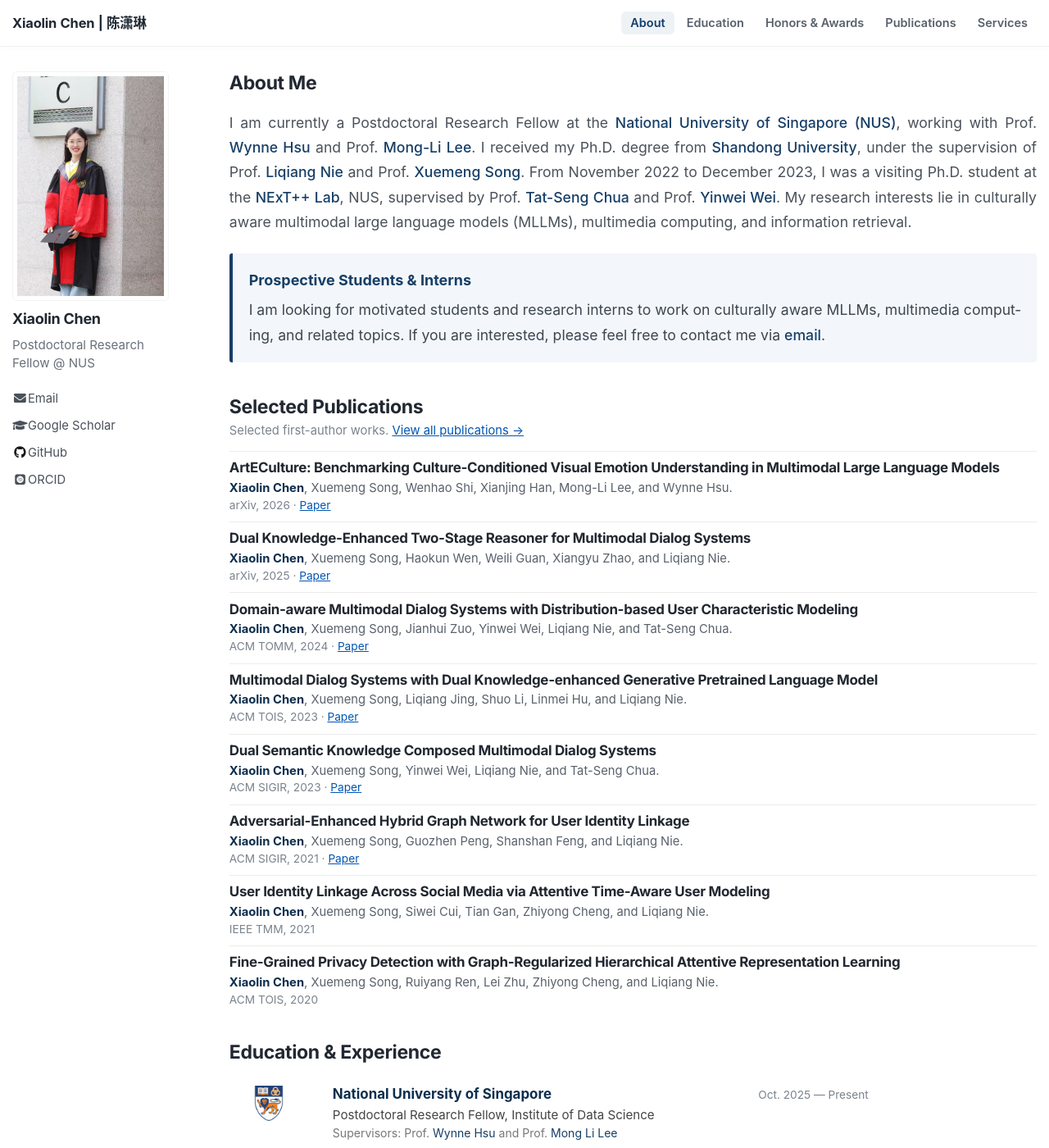
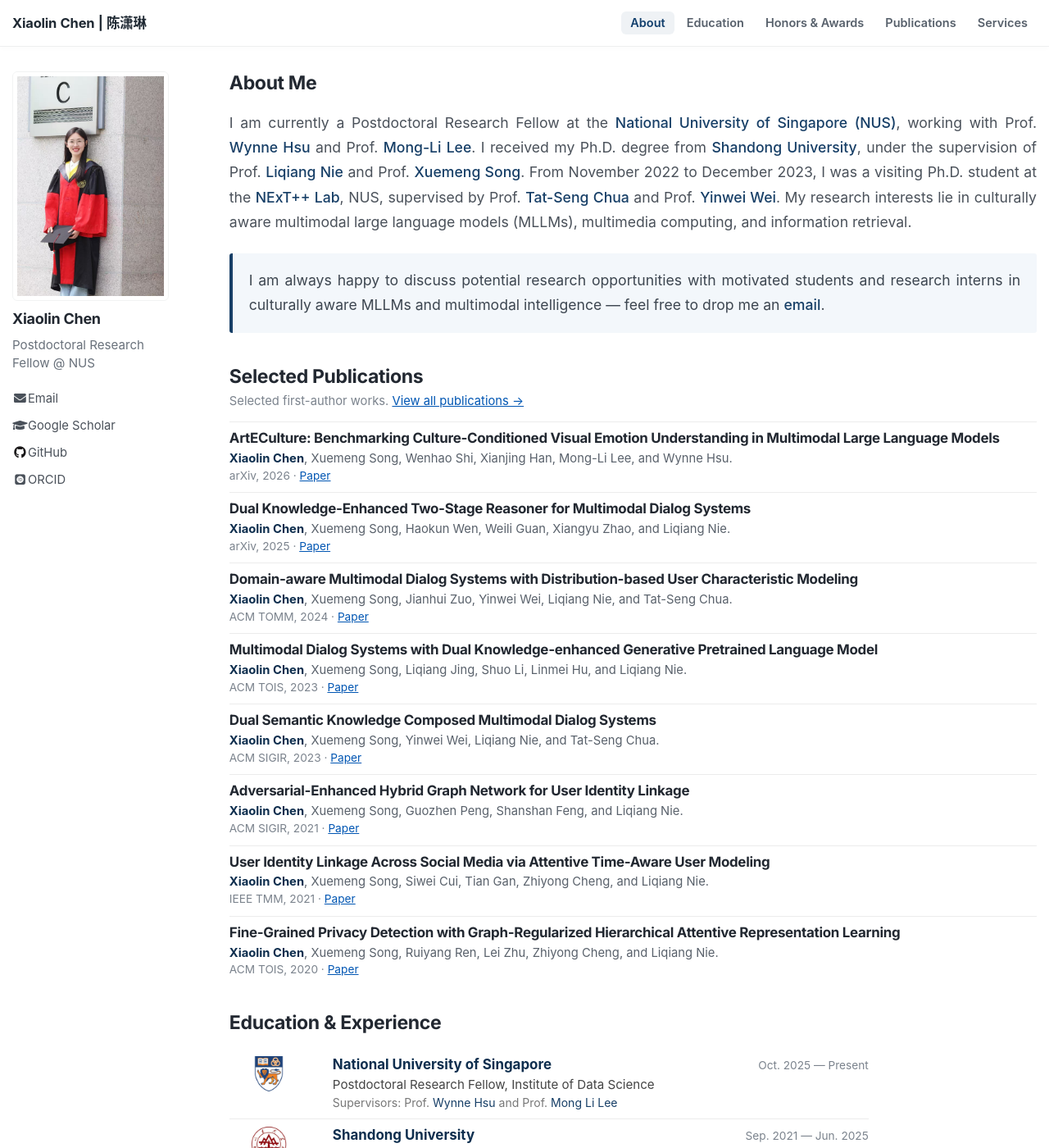
Before and after one commit to XiaolinChen-XL/XiaolinChen-XL.github.io, a Jekyll site: the page built from _pages/about.md, in a window 1280 px wide and 1400 px high. Shown: the whole window at 82% size. Built offline with Jekyll 4.4.1, drawn with Linux system fonts in a browser that asks for light colours; some web fonts are replaced.

Commit message:
Refine recruiting notice and complete publications

```diff
--- a/_pages/about.md
+++ b/_pages/about.md
@@ -19,8 +19,7 @@
 </p>
 
 <div class="hk-recruiting">
-  <div class="hk-recruiting-title">Prospective Students &amp; Interns</div>
-  <p>I am looking for motivated students and research interns to work on culturally aware MLLMs, multimedia computing, and related topics. If you are interested, please feel free to contact me via <a href="mailto:cxlicd@gmail.com">email</a>.</p>
+<p>I am always happy to discuss potential research opportunities with motivated students and research interns in culturally aware MLLMs and multimodal intelligence — feel free to drop me an <a href="mailto:cxlicd@gmail.com">email</a>.</p>
 </div>
 </div>
 
@@ -34,8 +33,8 @@
 <div class="hk-pub"><h3>Multimodal Dialog Systems with Dual Knowledge-enhanced Generative Pretrained Language Model</h3><p><strong>Xiaolin Chen</strong>, Xuemeng Song, Liqiang Jing, Shuo Li, Linmei Hu, and Liqiang Nie.</p><p class="hk-venue">ACM TOIS, 2023 · <a href="https://doi.org/10.1145/3606368">Paper</a></p></div>
 <div class="hk-pub"><h3>Dual Semantic Knowledge Composed Multimodal Dialog Systems</h3><p><strong>Xiaolin Chen</strong>, Xuemeng Song, Yinwei Wei, Liqiang Nie, and Tat-Seng Chua.</p><p class="hk-venue">ACM SIGIR, 2023 · <a href="https://doi.org/10.1145/3539618.3591673">Paper</a></p></div>
 <div class="hk-pub"><h3>Adversarial-Enhanced Hybrid Graph Network for User Identity Linkage</h3><p><strong>Xiaolin Chen</strong>, Xuemeng Song, Guozhen Peng, Shanshan Feng, and Liqiang Nie.</p><p class="hk-venue">ACM SIGIR, 2021 · <a href="https://doi.org/10.1145/3404835.3462946">Paper</a></p></div>
-<div class="hk-pub"><h3>User Identity Linkage Across Social Media via Attentive Time-Aware User Modeling</h3><p><strong>Xiaolin Chen</strong>, Xuemeng Song, Siwei Cui, Tian Gan, Zhiyong Cheng, and Liqiang Nie.</p><p class="hk-venue">IEEE TMM, 2021</p></div>
-<div class="hk-pub"><h3>Fine-Grained Privacy Detection with Graph-Regularized Hierarchical Attentive Representation Learning</h3><p><strong>Xiaolin Chen</strong>, Xuemeng Song, Ruiyang Ren, Lei Zhu, Zhiyong Cheng, and Liqiang Nie.</p><p class="hk-venue">ACM TOIS, 2020</p></div>
+<div class="hk-pub"><h3>User Identity Linkage Across Social Media via Attentive Time-Aware User Modeling</h3><p><strong>Xiaolin Chen</strong>, Xuemeng Song, Siwei Cui, Tian Gan, Zhiyong Cheng, and Liqiang Nie.</p><p class="hk-venue">IEEE TMM, 2021 · <a href="https://ieeexplore.ieee.org/document/9246515">Paper</a></p></div>
+<div class="hk-pub"><h3>Fine-Grained Privacy Detection with Graph-Regularized Hierarchical Attentive Representation Learning</h3><p><strong>Xiaolin Chen</strong>, Xuemeng Song, Ruiyang Ren, Lei Zhu, Zhiyong Cheng, and Liqiang Nie.</p><p class="hk-venue">ACM TOIS, 2020 · <a href="https://dl.acm.org/doi/10.1145/3406109">Paper</a></p></div>
 </div>
 </div>
 </section>
```
Also changed, not shown: _data/publications.yml (+9 -0 lines).
